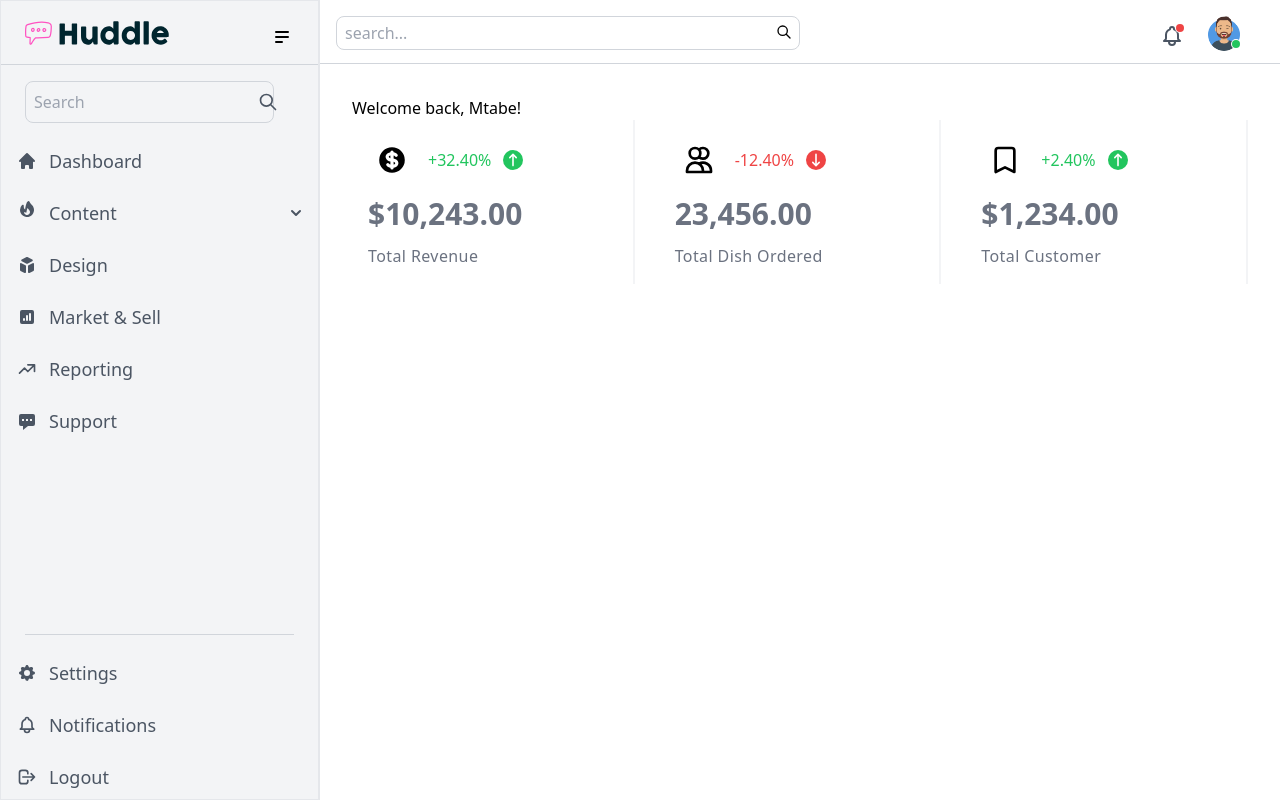
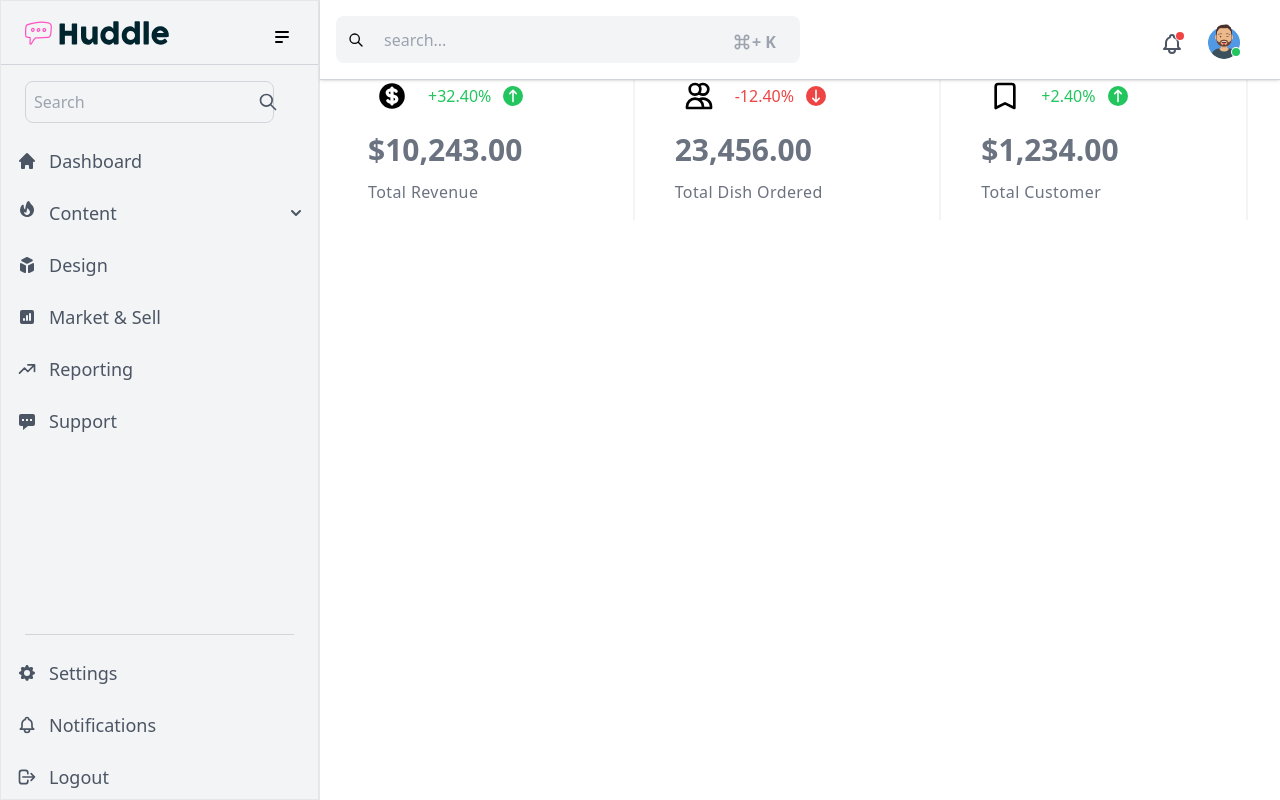
Before and after one commit to watabelabs/tailwind-dashboard, a React (Vite) app: page / in a window 1280 px wide. Built offline with nearby package versions, Linux system fonts and the light colour scheme.

Commit message:
feat: move toolbar to separate component

```diff
--- a/src/components/ToolBar.jsx
+++ b/src/components/ToolBar.jsx
@@ -1,13 +1,18 @@
 import { HiOutlineBell, HiMenuAlt2, HiOutlineSearch } from "react-icons/hi";
+import { MdKeyboardCommandKey } from "react-icons/md";
 
 const ToolBar = ({ isSidebarOpen, toggleSidebar }) => {
   return (
-    <div className="flex border-b border-gray-300 h-16">
+    <div
+      className={`${isSidebarOpen ? "left-80" : "left-0"} fixed top-0 right-0 bg-white shadow z-20 flex border-b border-gray-300 h-20`}
+    >
       {!isSidebarOpen && (
-        <div className="flex items-center justify-between px-6 py-4 h-16  w-80 mr-4 border-r border-gray-300">
+        <div className="px-6 py-4 h-20 border-r border-gray-300">
+          <div className="flex items-center justify-between">
             <a href="#" className="rounded flex">
               <img
                 src="/images/logo.svg"
+                alt="Logo"
                 style={{ objectFit: "contain" }}
                 width={"60%"}
                 height={"60%"}
@@ -20,19 +25,24 @@ const ToolBar = ({ isSidebarOpen, toggleSidebar }) => {
               <HiMenuAlt2 className="h-5 w-5" />
             </button>
           </div>
+        </div>
       )}
       <div className="flex-grow flex justify-between p-4">
-        <div className="relative w-1/2">
+        <div className="flex flex-row relative w-1/2">
+          <HiOutlineSearch className="absolute top-4 left-3" />
           <input
             type="text"
             placeholder="search..."
-            className="w-full rounded-lg px-2 py-1 border border-gray-300 focus:outline-none focus:ring-1 focus:ring-gray-500"
+            className="w-full rounded-lg p-2 px-12 border-gray-300 bg-gray-100 focus:outline-none focus:ring-1 focus:ring-gray-500"
           />
-          <HiOutlineSearch className="absolute top-2 right-2" />
+          <MdKeyboardCommandKey className="w-5 h-5 absolute right-12 top-4 text-gray-400" />
+          <span className="absolute right-6 top-3.5 text-1xl font-semibold text-gray-400">
+            + K
+          </span>
         </div>
         <div className="flex flex-row">
           <div className="text-gray-600 relative hover:text-black transition-colors duration-300">
-            <div className="relative top-2 ml-6 mr-6 cursor-pointer inset-y-0 left-0 pl-2 flex items-center pointer-events-none before:absolute before:w-2 before:h-2 before:bg-red-500 before:rounded-full before:right-0 before:top-0 before:ring-1 before:ring-white">
+            <div className="relative top-4 ml-6 mr-6 cursor-pointer inset-y-0 left-0 pl-2 flex items-center pointer-events-none before:absolute before:w-2 before:h-2 before:bg-red-500 before:rounded-full before:right-0 before:top-0 before:ring-1 before:ring-white">
               <HiOutlineBell className="h-6 w-6" />
             </div>
           </div>
```
Lines whose indentation alone changed are shown as unchanged.
